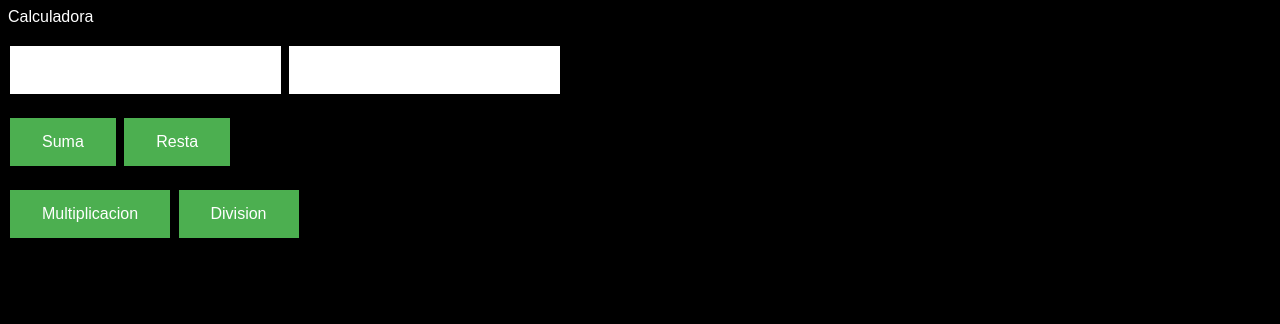
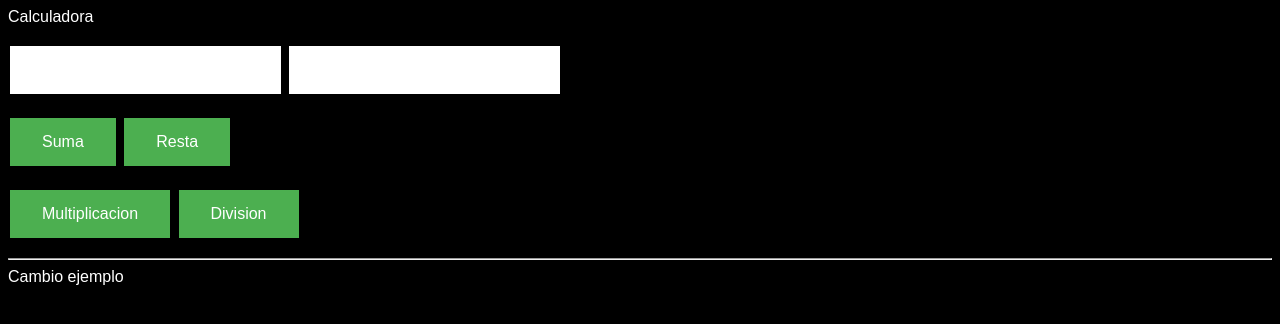
Before and after one commit to JohanFornari/calculadora, a plain HTML site: page index.html in a window 1280 px wide. Drawn offline with Linux system fonts and the light colour scheme.

Commit message:
Update index.html

```diff
--- a/index.html
+++ b/index.html
@@ -27,5 +27,10 @@
     <p></p>
     <label id="resultado"></label>
 
+     <p></p>
+    <hr>
+      Cambio ejemplo
+
+
   </body>
 </html>
```
